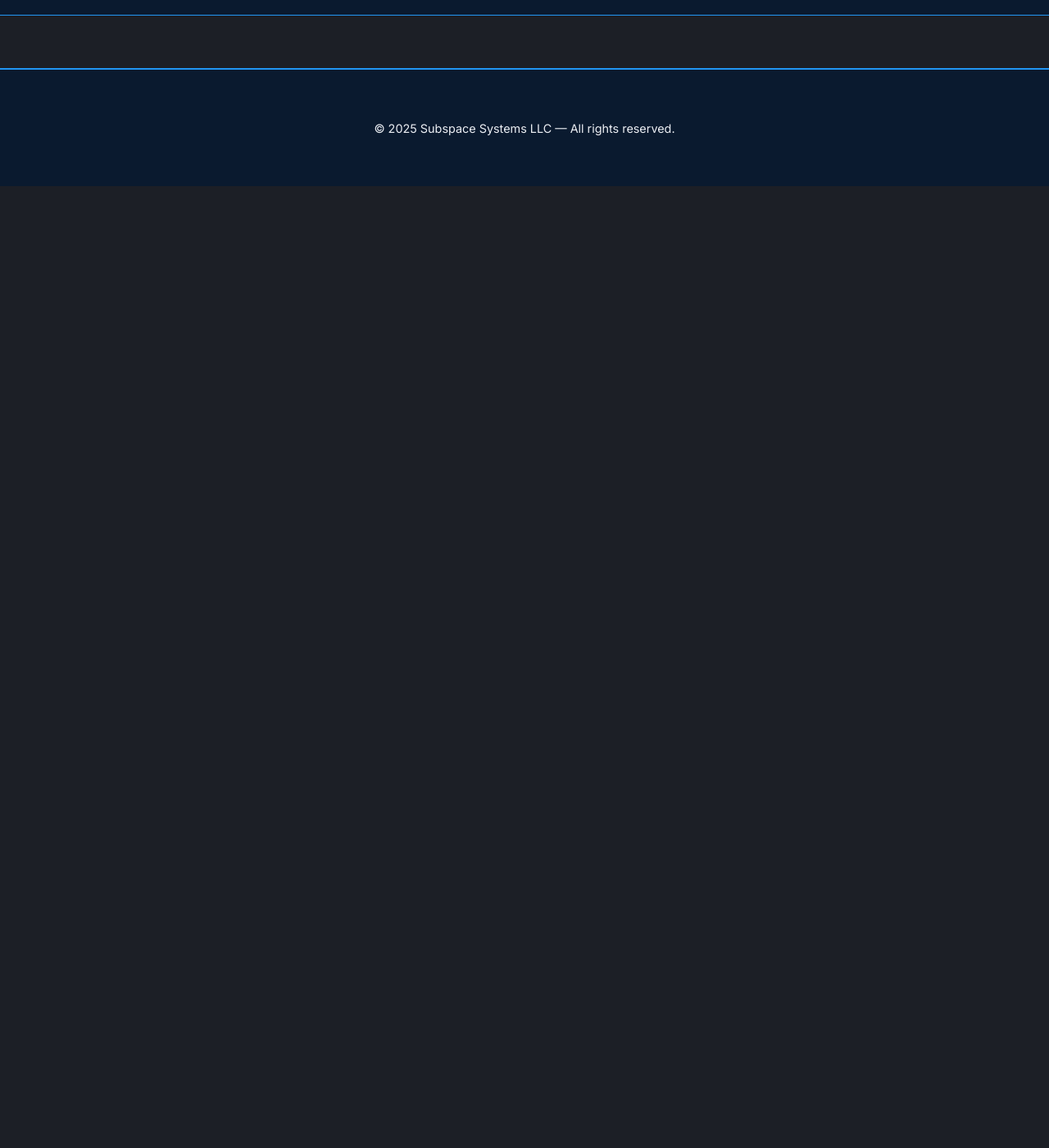
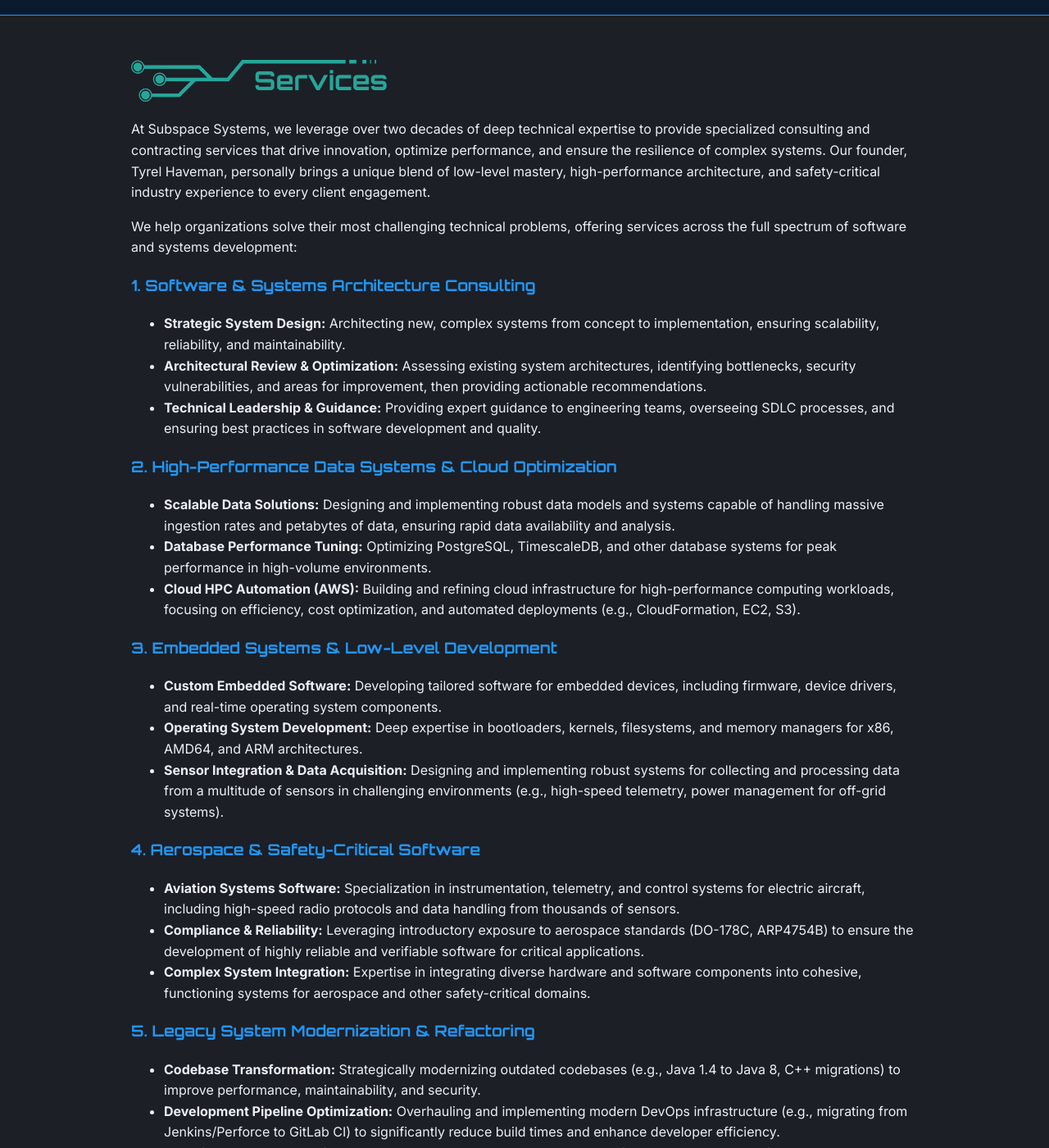
Before and after one commit to subspacesystems/website-2025b, a Jekyll site: the page built from services/index.md, in a window 1280 px wide and 1400 px high, scrolled down 270 px. Shown: the whole window at 82% size. Built offline with Jekyll 4.4.1, drawn with Linux system fonts in a browser that asks for light colours; before the commit the page ends 900 px from its top, so only the background shows below that; some of the changed text lies outside the part shown.

Commit message:
Create Services page

```diff
--- a/services/index.md
+++ b/services/index.md
@@ -2,3 +2,42 @@
 layout: default
 title: Services
 ---
+
+# Services
+
+At Subspace Systems, we leverage over two decades of deep technical expertise to provide specialized consulting and contracting services that drive innovation, optimize performance, and ensure the resilience of complex systems. Our founder, Tyrel Haveman, personally brings a unique blend of low-level mastery, high-performance architecture, and safety-critical industry experience to every client engagement.
+
+We help organizations solve their most challenging technical problems, offering services across the full spectrum of software and systems development:
+
+### 1. Software & Systems Architecture Consulting
+* **Strategic System Design:** Architecting new, complex systems from concept to implementation, ensuring scalability, reliability, and maintainability.
+* **Architectural Review & Optimization:** Assessing existing system architectures, identifying bottlenecks, security vulnerabilities, and areas for improvement, then providing actionable recommendations.
+* **Technical Leadership & Guidance:** Providing expert guidance to engineering teams, overseeing SDLC processes, and ensuring best practices in software development and quality.
+
+### 2. High-Performance Data Systems & Cloud Optimization
+* **Scalable Data Solutions:** Designing and implementing robust data models and systems capable of handling massive ingestion rates and petabytes of data, ensuring rapid data availability and analysis.
+* **Database Performance Tuning:** Optimizing PostgreSQL, TimescaleDB, and other database systems for peak performance in high-volume environments.
+* **Cloud HPC Automation (AWS):** Building and refining cloud infrastructure for high-performance computing workloads, focusing on efficiency, cost optimization, and automated deployments (e.g., CloudFormation, EC2, S3).
+
+### 3. Embedded Systems & Low-Level Development
+* **Custom Embedded Software:** Developing tailored software for embedded devices, including firmware, device drivers, and real-time operating system components.
+* **Operating System Development:** Deep expertise in bootloaders, kernels, filesystems, and memory managers for x86, AMD64, and ARM architectures.
+* **Sensor Integration & Data Acquisition:** Designing and implementing robust systems for collecting and processing data from a multitude of sensors in challenging environments (e.g., high-speed telemetry, power management for off-grid systems).
+
+### 4. Aerospace & Safety-Critical Software
+* **Aviation Systems Software:** Specialization in instrumentation, telemetry, and control systems for electric aircraft, including high-speed radio protocols and data handling from thousands of sensors.
+* **Compliance & Reliability:** Leveraging introductory exposure to aerospace standards (DO-178C, ARP4754B) to ensure the development of highly reliable and verifiable software for critical applications.
+* **Complex System Integration:** Expertise in integrating diverse hardware and software components into cohesive, functioning systems for aerospace and other safety-critical domains.
+
+### 5. Legacy System Modernization & Refactoring
+* **Codebase Transformation:** Strategically modernizing outdated codebases (e.g., Java 1.4 to Java 8, C++ migrations) to improve performance, maintainability, and security.
+* **Development Pipeline Optimization:** Overhauling and implementing modern DevOps infrastructure (e.g., migrating from Jenkins/Perforce to GitLab CI) to significantly reduce build times and enhance developer efficiency.
+* **Security & Threat Analysis:** Conducting rigorous security threat analysis for entire products and features, implementing robust security measures (Crypto API, OpenSSL, SSH, SFTP), and addressing compliance (HIPAA).
+
+### 6. Specialized Software Development
+* **C++, C, Java, Kotlin, Python, C#:** Full-stack development capabilities across a wide array of languages and frameworks, adaptable to diverse project requirements.
+* **Battery Simulation & Modeling:** Developing high-fidelity simulation software for complex systems like aircraft batteries, including detailed electrical and thermal modeling.
+
+At Subspace Systems, we don't just write code; we architect solutions that empower your business to reach new frontiers. Contact us today to discuss how our expertise can drive your next critical project.
+
+[Contact]({{ '/contact' | relative_url }}) us today to start discussing your project!
```
